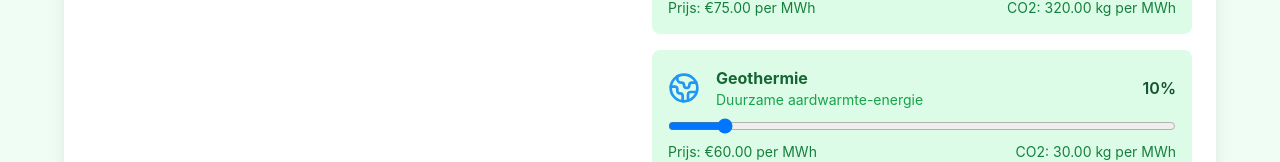
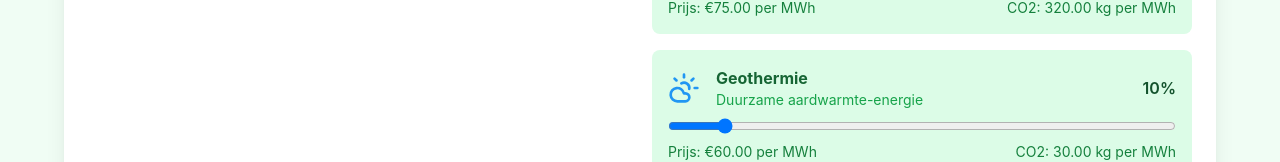
Before and after one commit to NicoHeijningen/kas-duurzaamheids-dashboard, a React (Create React App) app: page / in a window 1280 px wide. Shown: the part 570-732 px from the top of the page. Built offline with nearby package versions, Linux system fonts and the light colour scheme.

Commit message:
CloudSun instead of Earth icon, due to errors..

```diff
--- a/src/components/KasDuurzaamheidsDashboard.js
+++ b/src/components/KasDuurzaamheidsDashboard.js
@@ -3,7 +3,7 @@ import {
   Flame,
   Sun,
   Zap,
-  Earth,
+  CloudSun,
   LeafyGreen,
   Factory
 } from 'lucide-react';
@@ -56,7 +56,7 @@ const KasDuurzaamheidsDashboard = () => {
       prijsMwh: 60, // €/MWh
       co2UitstootMwh: 30, // kg CO2 per MWh
       kleur: '#2196F3',
-      icon: <Earth color="#2196F3" size={32} />,
+      icon: <CloudSun color="#2196F3" size={32} />,
       beschrijving: 'Duurzame aardwarmte-energie'
     },
     {
```
